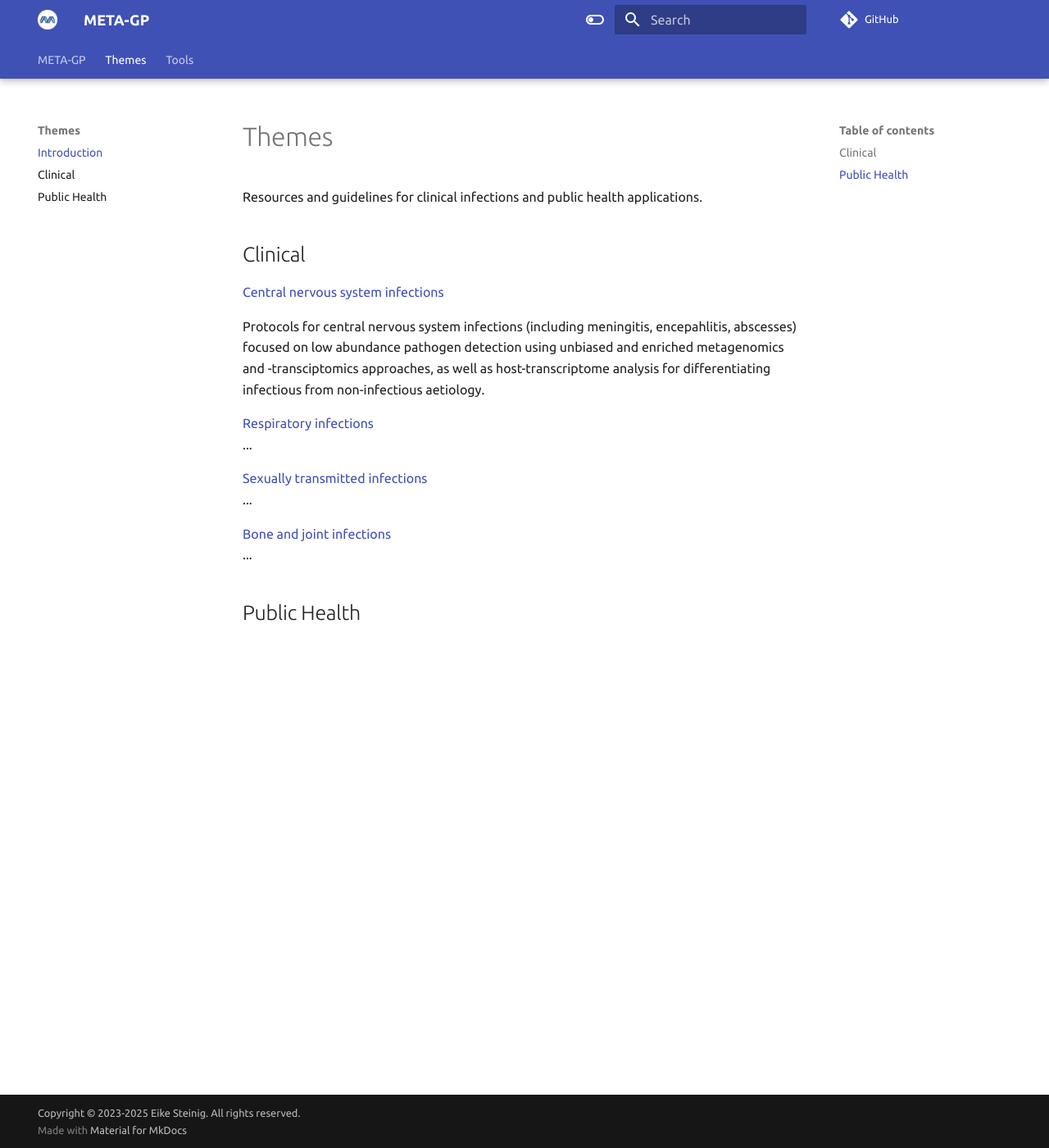
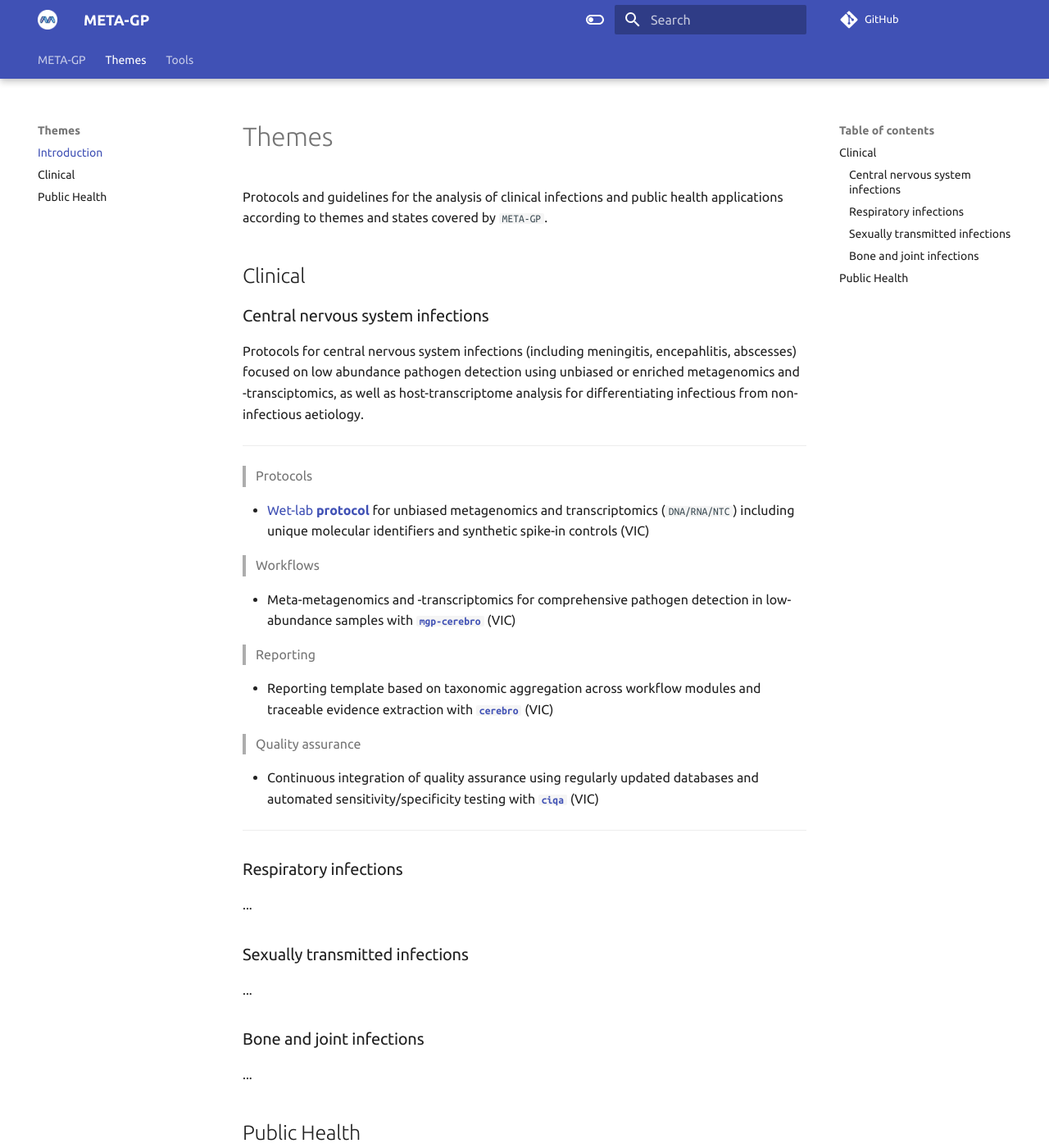
Before and after one commit to meta-gp/docs, an MkDocs documentation site: the page built from docs/themes/index.md, in a window 1280 px wide and 1400 px high. Shown: the whole window at 82% size. Built offline with MkDocs 1.6.1 and Material for MkDocs 9.7.7, drawn with Linux system fonts in a browser that asks for light colours.

Commit message:
push doc templates

```diff
--- a/docs/themes/index.md
+++ b/docs/themes/index.md
@@ -1,20 +1,40 @@
 # Themes
 
-Resources and guidelines for clinical infections and public health applications.
+Protocols and guidelines for the analysis of clinical infections and public health applications according to themes and states covered by `META-GP`.
 
 ## Clinical
 
-[Central nervous system infections](cns.md)
+### Central nervous system infections
 
-Protocols for central nervous system infections (including meningitis, encepahlitis, abscesses) focused on low abundance pathogen detection using unbiased and enriched metagenomics and -transciptomics approaches, as well as host-transcriptome analysis for differentiating infectious from non-infectious aetiology.
+Protocols for central nervous system infections (including meningitis, encepahlitis, abscesses) focused on low abundance pathogen detection using unbiased or enriched metagenomics and -transciptomics, as well as host-transcriptome analysis for differentiating infectious from non-infectious aetiology.
 
-[Respiratory infections](respiratory.md)
+---
+
+> Protocols
+
+* [Wet-lab **protocol**]() for unbiased metagenomics and transcriptomics (`DNA/RNA/NTC`) including unique molecular identifiers and synthetic spike-in controls (VIC)
+
+> Workflows
+
+* Meta-metagenomics and -transcriptomics for comprehensive pathogen detection in low-abundance samples with [**`mgp-cerebro`**]() (VIC)
+
+> Reporting
+
+* Reporting template based on taxonomic aggregation across workflow modules and traceable evidence extraction with [**`cerebro`**]() (VIC)
+
+> Quality assurance
+
+* Continuous integration of quality assurance using regularly updated databases and automated sensitivity/specificity testing with [**`ciqa`**]() (VIC)
+
+---
+
+### Respiratory infections
 ...
 
-[Sexually transmitted infections](sti.md)
+### Sexually transmitted infections
 ...
 
-[Bone and joint infections](bji.md)
+### Bone and joint infections
 ...
 
 ## Public Health
```
Also changed, not shown: docs/index.md (+17 -6 lines), docs/tools/index.md (+14 -2 lines), docs/assets/mgp-small-logo.png.
